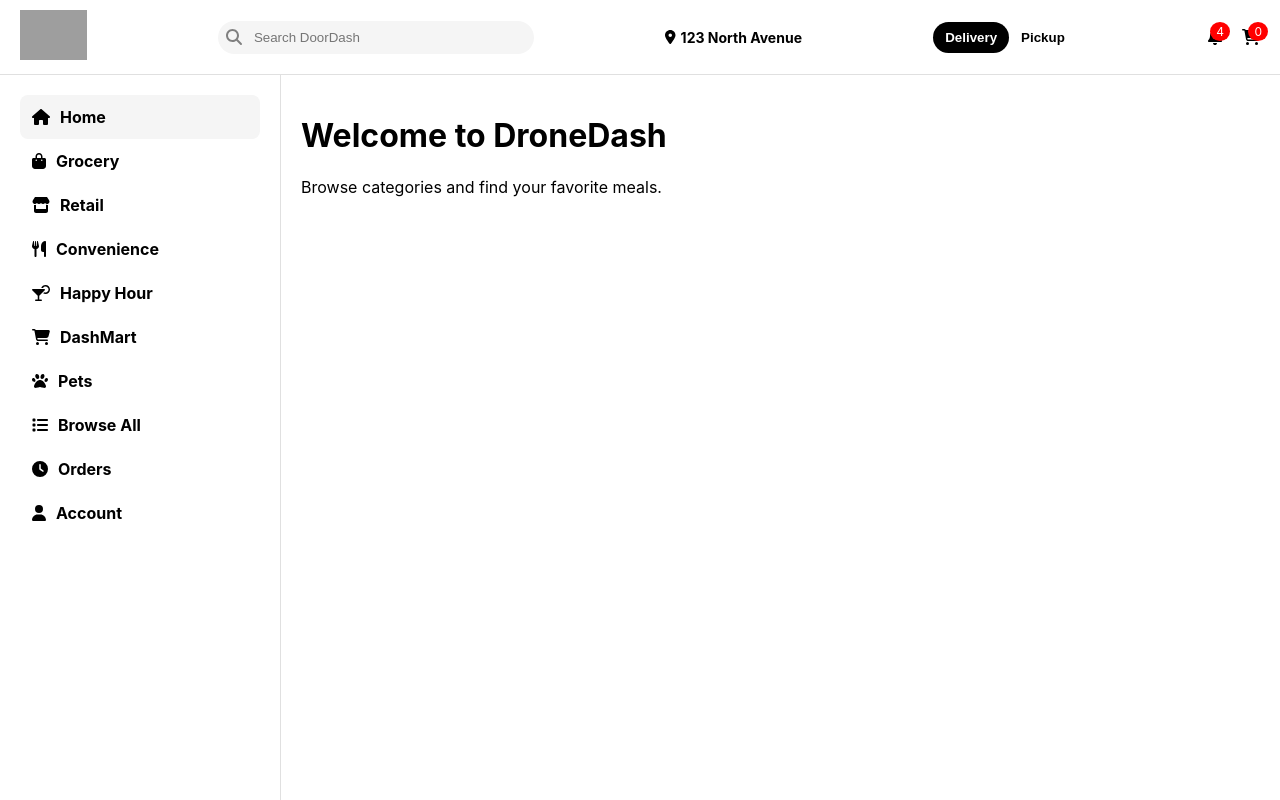
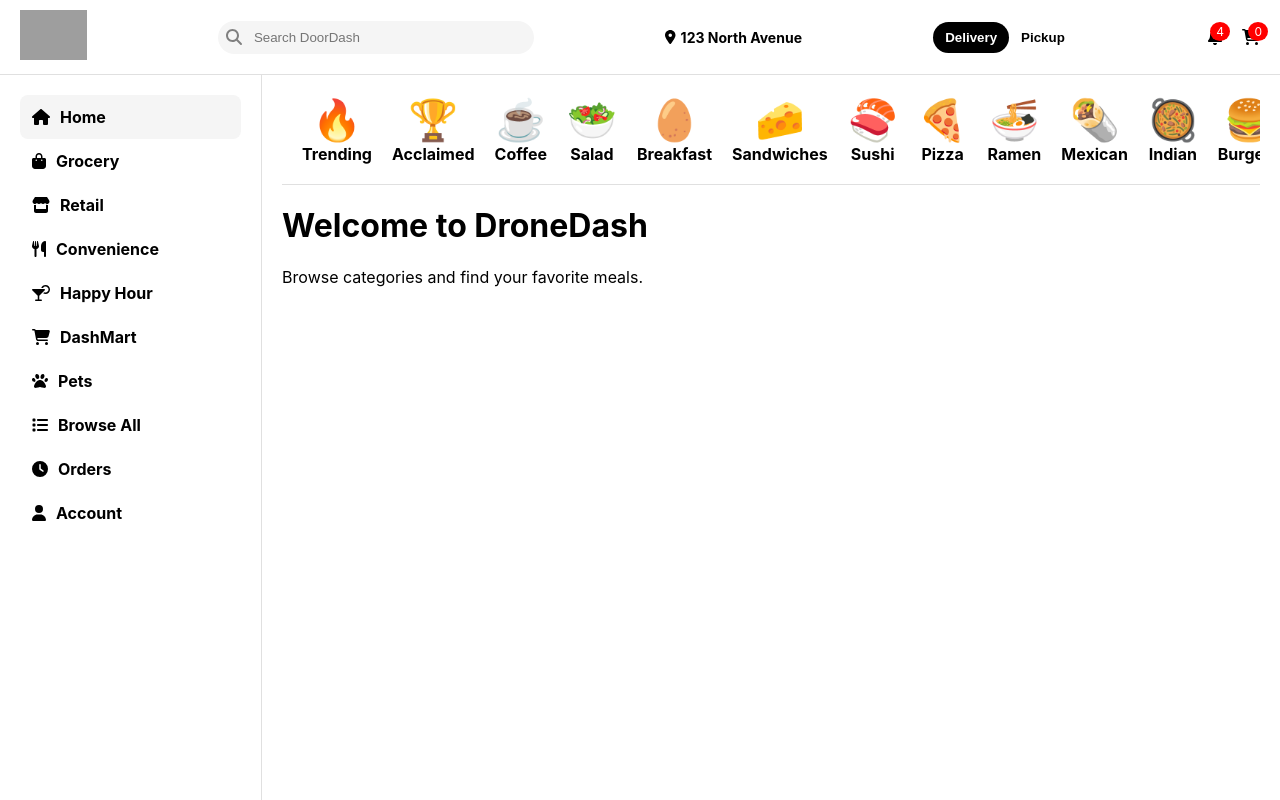
Before and after one commit to adriannapinzariu/DroneDash, a React (Create React App) app in the folder my-app/: page / in a window 1280 px wide. Built offline with nearby package versions, Linux system fonts and the light colour scheme; grey boxes are pictures that could not be loaded.

Commit message:
Category Bar

```diff
--- /dev/null
+++ b/my-app/src/CategoryBar.css
@@ -0,0 +1,37 @@
+.category-bar {
+    display: flex;
+    align-items: center;
+    overflow-x: auto;
+    white-space: nowrap;
+    padding: 0px 20px 20px 20px;
+    background: white;
+    border-bottom: 1px solid #e0e0e0;
+    gap: 20px;
+  }
+
+  .category-item {
+    display: flex;
+    flex-direction: column;
+    align-items: center;
+    justify-content: center;
+    font-size: 16px;
+    font-weight: bold;
+    cursor: pointer;
+    transition: transform 0.2s ease-in-out;
+  }
+
+  .category-item:hover {
+    transform: scale(1.1);
+  }
+
+  .category-icon {
+    font-size: 40px;
+  }
+
+  .scroll-button {
+    background: white;
+    border: none;
+    font-size: 24px;
+    cursor: pointer;
+    padding: 5px;
+  }
--- /dev/null
+++ b/my-app/src/CategoryBar.js
@@ -0,0 +1,33 @@
+import React from "react";
+import "./CategoryBar.css";
+
+const categories = [
+  { name: "Trending", icon: "🔥" },
+  { name: "Acclaimed", icon: "🏆" },
+  { name: "Coffee", icon: "☕" },
+  { name: "Salad", icon: "🥗" },
+  { name: "Breakfast", icon: "🥚" },
+  { name: "Sandwiches", icon: "🧀" },
+  { name: "Sushi", icon: "🍣" },
+  { name: "Pizza", icon: "🍕" },
+  { name: "Ramen", icon: "🍜" },
+  { name: "Mexican", icon: "🌯" },
+  { name: "Indian", icon: "🥘" },
+  { name: "Burgers", icon: "🍔" },
+];
+
+function CategoryBar() {
+  return (
+    <div className="category-bar">
+      {categories.map((category, index) => (
+        <div key={index} className="category-item">
+          <span className="category-icon">{category.icon}</span>
+          <span className="category-name">{category.name}</span>
+        </div>
+      ))}
+      <button className="scroll-button">{">"}</button>
+    </div>
+  );
+}
+
+export default CategoryBar;
--- a/my-app/src/Home.js
+++ b/my-app/src/Home.js
@@ -1,6 +1,9 @@
 import React from "react";
+
+import Header from "./Header";
 import Sidebar from "./Sidebar";
-import Header from "./Header";
+import CategoryBar from "./CategoryBar";
+
 import "./Home.css";
 
 function Home() {
@@ -10,6 +13,7 @@ function Home() {
       <div className="content-container">
         <Sidebar />
         <div className="main-content">
+          <CategoryBar />
           <h1>Welcome to DroneDash</h1>
           <p>Browse categories and find your favorite meals.</p>
         </div>
```
